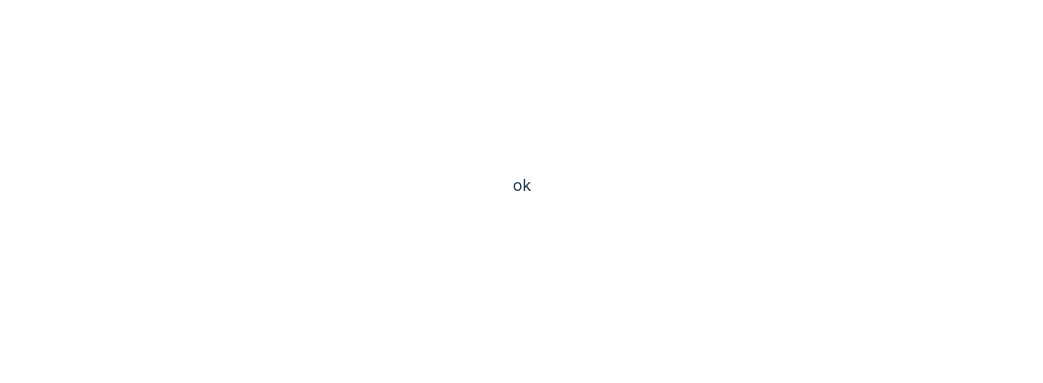
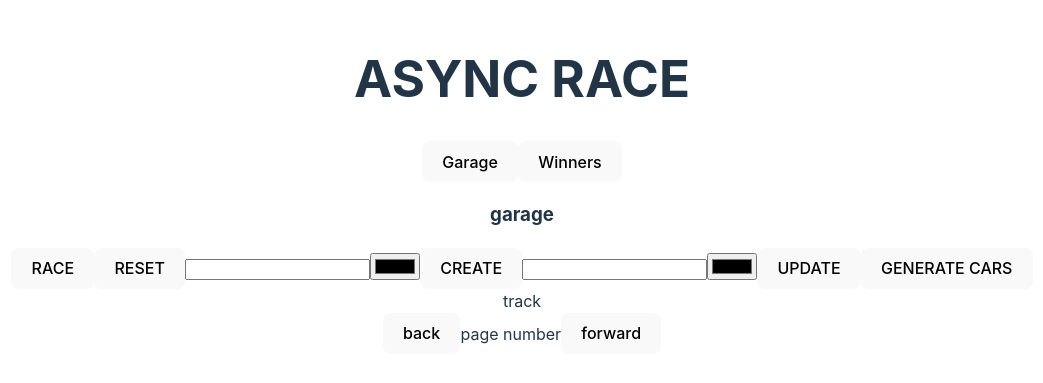
Before and after one commit to abe511/async-race, a React (Vite) app: page / in a window 1280 px wide. Shown: the part 215-598 px from the top of the page, without its empty margins (118-1161 px from the left). Built offline with nearby package versions, Linux system fonts and the light colour scheme.

Commit message:
feat: add initial components and navigation

```diff
--- a/package.json
+++ b/package.json
@@ -12,7 +12,9 @@
   },
   "dependencies": {
     "react": "^18.2.0",
-    "react-dom": "^18.2.0"
+    "react-dom": "^18.2.0",
+    "react-router-dom": "^6.22.3",
+    "styled-components": "^6.1.8"
   },
   "devDependencies": {
     "@types/react": "^18.0.28",
--- a/src/App.tsx
+++ b/src/App.tsx
@@ -1,7 +1,23 @@
+import { BrowserRouter as Router, Routes, Route } from 'react-router-dom';
+
+import Header from 'components/Header';
+import Garage from 'components/Garage';
+import Winners from 'components/Winners';
+import NotFound from 'components/NotFound';
+
 import './App.css';
 
 const App = () => {
-  return <p>ok</p>;
+  return (
+    <Router>
+      <Header />
+      <Routes>
+        <Route path="/" element={<Garage />} />
+        <Route path="/winners" element={<Winners />} />
+        <Route path="*" element={<NotFound />} />
+      </Routes>
+    </Router>
+  );
 };
 
 export default App;
--- /dev/null
+++ b/src/components/Controls.tsx
@@ -0,0 +1,17 @@
+const Controls = () => {
+  return (
+    <>
+      <button type="button">RACE</button>
+      <button type="button">RESET</button>
+      <input type="text" />
+      <input type="color" />
+      <button type="button">CREATE</button>
+      <input type="text" />
+      <input type="color" />
+      <button type="button">UPDATE</button>
+      <button type="button">GENERATE CARS</button>
+    </>
+  );
+};
+
+export default Controls;
--- /dev/null
+++ b/src/components/Garage.tsx
@@ -0,0 +1,15 @@
+import Controls from './Controls';
+import Pagination from './Pagination';
+
+const Garage = () => {
+  return (
+    <>
+      <h3>garage</h3>
+      <Controls />
+      <article>track</article>
+      <Pagination />
+    </>
+  );
+};
+
+export default Garage;
--- /dev/null
+++ b/src/components/Header.tsx
@@ -0,0 +1,12 @@
+import Navigation from './Navigation';
+
+const Header = () => {
+  return (
+    <>
+      <h1>ASYNC RACE</h1>
+      <Navigation />
+    </>
+  );
+};
+
+export default Header;
--- /dev/null
+++ b/src/components/Navigation.tsx
@@ -0,0 +1,16 @@
+import { Link } from 'react-router-dom';
+
+const Navigation = () => {
+  return (
+    <nav>
+      <Link to="/">
+        <button type="button">Garage</button>
+      </Link>
+      <Link to="/winners">
+        <button type="button">Winners</button>
+      </Link>
+    </nav>
+  );
+};
+
+export default Navigation;
--- /dev/null
+++ b/src/components/NotFound.tsx
@@ -0,0 +1,10 @@
+const NotFound = () => {
+  return (
+    <>
+      <h1>404</h1>
+      <h1>Page not found</h1>
+    </>
+  );
+};
+
+export default NotFound;
--- /dev/null
+++ b/src/components/Pagination.tsx
@@ -0,0 +1,11 @@
+const Pagination = () => {
+  return (
+    <>
+      <button type="button">back</button>
+      <span>page number</span>
+      <button type="button">forward</button>
+    </>
+  );
+};
+
+export default Pagination;
--- /dev/null
+++ b/src/components/Winners.tsx
@@ -0,0 +1,32 @@
+import Pagination from './Pagination';
+
+const Winners = () => {
+  return (
+    <>
+      <h3>winners</h3>
+      <table>
+        <thead>
+          <tr>
+            <th>NO</th>
+            <th>CAR</th>
+            <th>NAME</th>
+            <th>WINS</th>
+            <th>BEST TIME (SECONDS)</th>
+          </tr>
+        </thead>
+        <tbody>
+          <tr>
+            <td>1</td>
+            <td>image</td>
+            <td>car</td>
+            <td>number</td>
+            <td>time</td>
+          </tr>
+        </tbody>
+      </table>
+      <Pagination />
+    </>
+  );
+};
+
+export default Winners;
```
Also changed, not shown: 1 other file (tests, documents, lock files or other folders).
